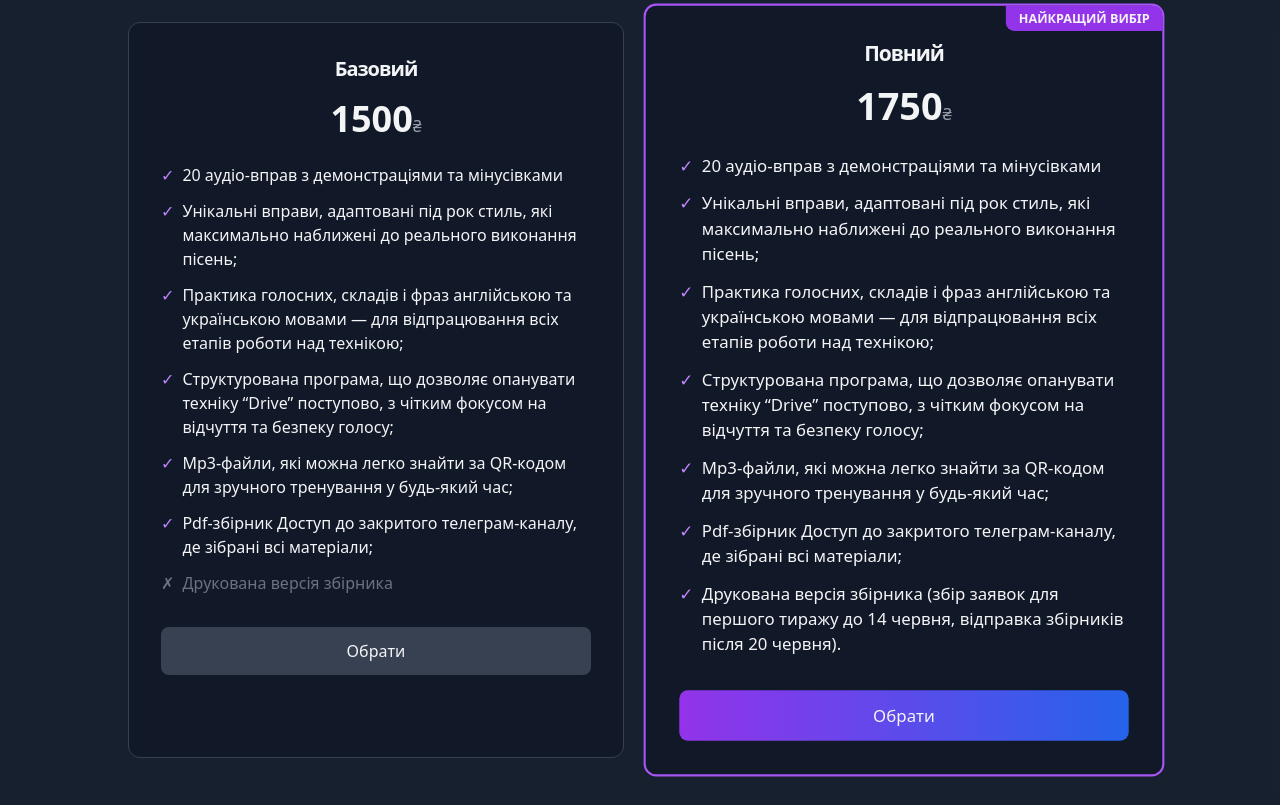
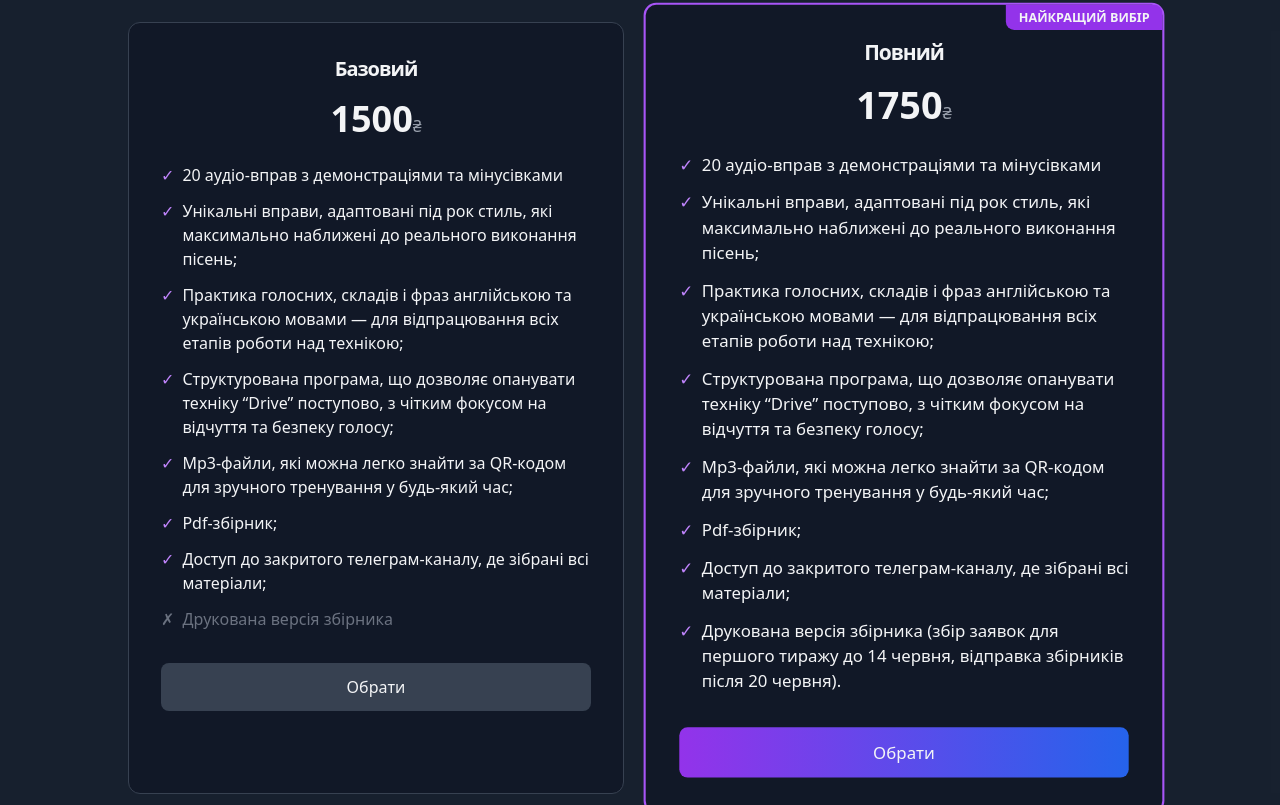
Before and after one commit to GrigoriyShkarta/workbook_FYD, a Next.js app: page / in a window 1280 px wide. Shown: the part 2764-3569 px from the top of the page. Built offline with nearby package versions, Linux system fonts and the light colour scheme.

Commit message:
fixed bugs

```diff
--- a/src/app/components/ExerciseSamples.tsx
+++ b/src/app/components/ExerciseSamples.tsx
@@ -54,6 +54,9 @@ const ExerciseSamples = () => {
 			setCurrentTime(prev => {
 				const newTimes = [...prev]
 				newTimes[index] = current
+				console.log(
+					`Time update for index ${index}: ${current} / ${duration[index]}`
+				)
 				return newTimes
 			})
 		} else {
@@ -67,9 +70,9 @@ const ExerciseSamples = () => {
 			setDuration(prev => {
 				const newDurations = [...prev]
 				newDurations[index] = dur
+				console.log(`Duration loaded for index ${index}: ${dur} seconds`)
 				return newDurations
 			})
-			console.log(`Duration loaded for index ${index}: ${dur} seconds`)
 		} else {
 			console.error('Audio ref is null during metadata load for index:', index)
 		}
@@ -154,10 +157,10 @@ const ExerciseSamples = () => {
 										)}
 									</button>
 
-									<div className='flex-1 mx-4'>
-										<div className='h-1 bg-gray-700 rounded-full overflow-hidden'>
+									<div className='flex-1 mx-4 min-w-[100px]'>
+										<div className='h-2 bg-gray-700 rounded-full overflow-hidden'>
 											<div
-												className='h-full bg-purple-500'
+												className='h-full bg-purple-500 transition-all duration-200'
 												style={{
 													width:
 														duration[index] > 0
--- a/src/app/components/Pricing.tsx
+++ b/src/app/components/Pricing.tsx
@@ -50,9 +50,12 @@ const Pricing = () => {
 							</li>
 							<li className='flex items-start'>
 								<span className='text-purple-400 mr-2'>✓</span>
+								<span>Pdf-збірник;</span>
+							</li>
+							<li className='flex items-start'>
+								<span className='text-purple-400 mr-2'>✓</span>
 								<span>
-									Pdf-збірник Доступ до закритого телеграм-каналу, де зібрані
-									всі матеріали;
+									Доступ до закритого телеграм-каналу, де зібрані всі матеріали;
 								</span>
 							</li>
 							<li className='flex items-start'>
@@ -111,9 +114,12 @@ const Pricing = () => {
 							</li>
 							<li className='flex items-start'>
 								<span className='text-purple-400 mr-2'>✓</span>
+								<span>Pdf-збірник;</span>
+							</li>
+							<li className='flex items-start'>
+								<span className='text-purple-400 mr-2'>✓</span>
 								<span>
-									Pdf-збірник Доступ до закритого телеграм-каналу, де зібрані
-									всі матеріали;
+									Доступ до закритого телеграм-каналу, де зібрані всі матеріали;
 								</span>
 							</li>
 							<li className='flex items-start'>
```
